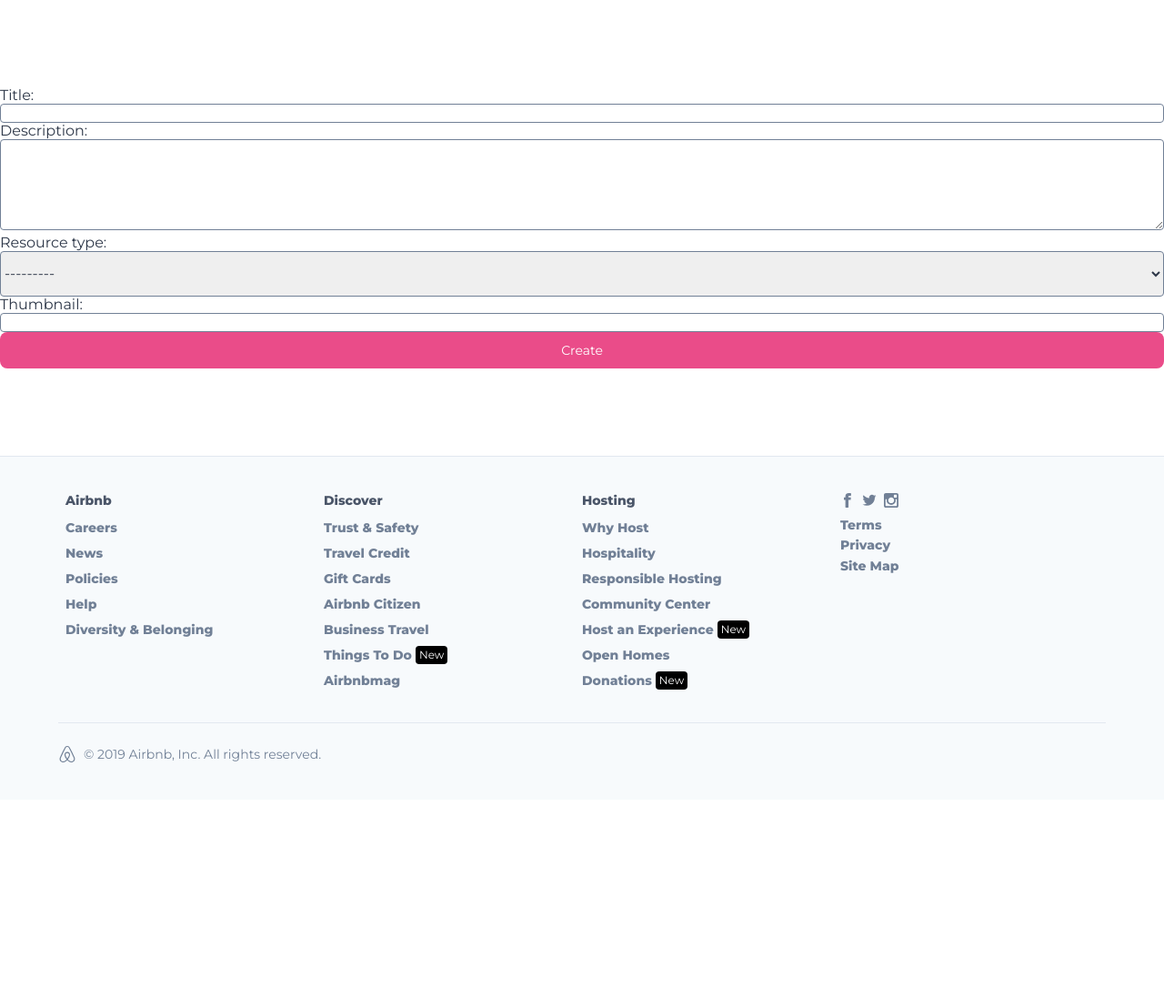
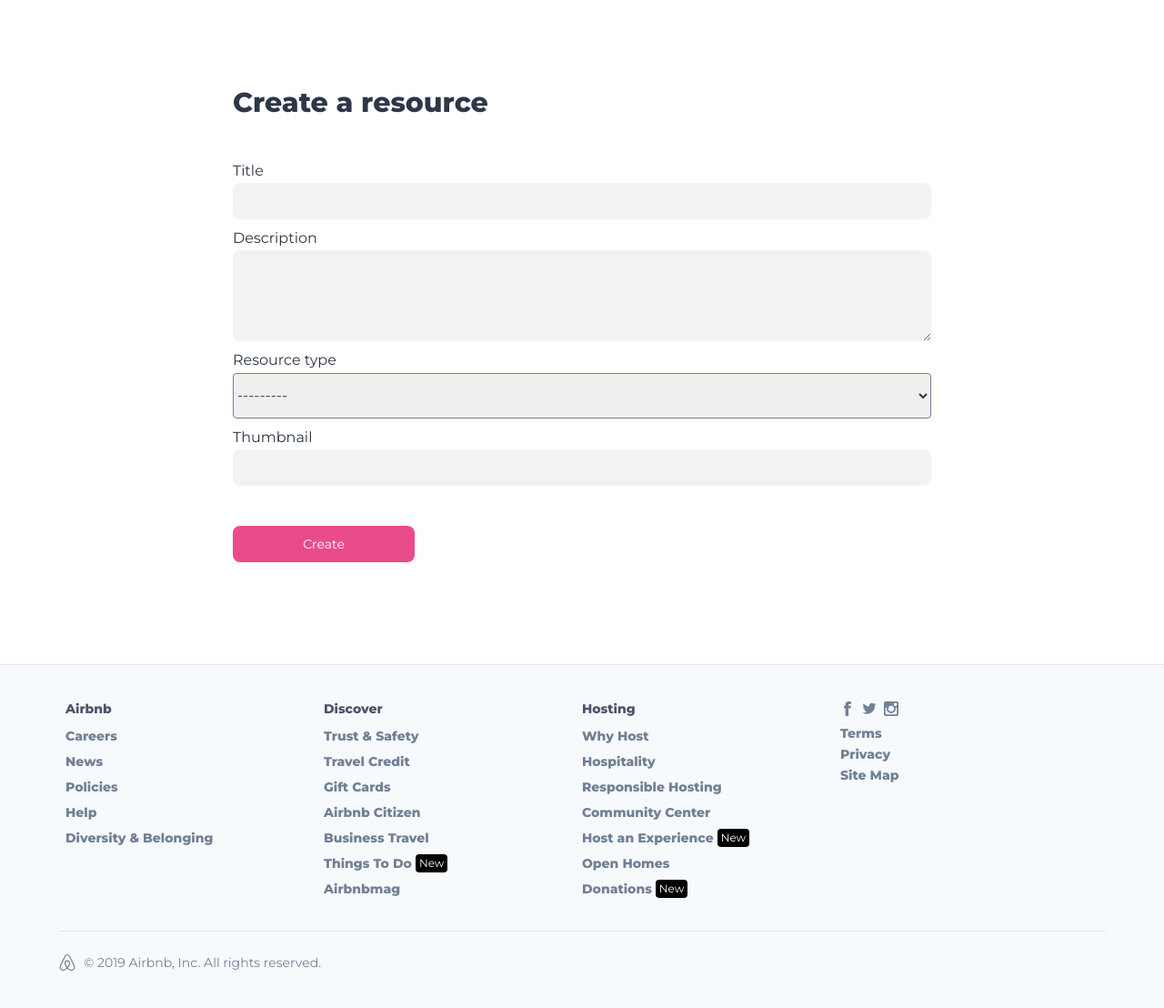
Before and after one commit to yeondam88/dev-resources, a Django app: page /resources/create/ in a window 1280 px wide. Shown: the part 80-1188 px from the top of the page at 91% size. Before the commit the page ends 918 px from the top, so only its background shows below. Run offline with Django 3.2, Linux system fonts and the light colour scheme; some libraries are stand-ins or nearby versions.

Commit message:
styling create form

```diff
--- a/assets/scss/styles.scss
+++ b/assets/scss/styles.scss
@@ -99,6 +99,20 @@ body {
     -webkit-box-sizing: border-box;
     box-sizing: border-box;
     text-align: center;
+}
+
+@mixin input {
+    line-height: 24px;
+    font-weight: 400;
+    width: 100%;
+    height: 40px;
+    padding: 10px 16px;
+    outline: none;
+    border-radius: 8px;
+    -webkit-appearance: none;
+    color: #0d0c22;
+    background-color: #f3f3f4;
+    border: none;
 }
 
 .btn-link {
@@ -470,3 +484,29 @@ body.auth-base {
 .avatar {
     height: 150px;
 }
+
+.input {
+    display: flex;
+    flex-direction: column;
+    justify-content: space-between;
+
+    .label {
+        @apply mb-1
+    }
+
+    input {
+        @include input;
+    }
+
+    textarea {
+        line-height: 24px;
+        font-weight: 400;
+        padding: 10px 16px;
+        outline: none;
+        border-radius: 8px;
+        -webkit-appearance: none;
+        color: #0d0c22;
+        background-color: #f3f3f4;
+        border: none;
+    }
+}
--- a/resources/admin.py
+++ b/resources/admin.py
@@ -4,4 +4,4 @@ from . import models
 
 @admin.register(models.Resources)
 class ResourcesAdmin(admin.ModelAdmin):
-    pass
+    list_display = ("title", "created")
--- a/resources/forms.py
+++ b/resources/forms.py
@@ -1,8 +1,14 @@
 from django import forms
 from . import models
+from taggit.forms import TagWidget
 
 
 class ResourceForm(forms.ModelForm):
 
     class Meta:
         model = models.Resources
+        fields = ("title", "description", "tags", "resource_type", "thumbnail")
+
+    def save(self, *args, **kargs):
+        resource = super().save(commit=False)
+        return resource
--- a/resources/views.py
+++ b/resources/views.py
@@ -1,7 +1,8 @@
 from django.urls import reverse
 from django.shortcuts import render, redirect
-from django.views.generic import ListView, CreateView
+from django.views.generic import ListView, CreateView, FormView
 from .models import Resources
+from . import forms
 from django.contrib import messages
 
 
@@ -10,20 +11,18 @@ class ResourceListView(ListView):
     model = Resources
 
 
-class ResourceCreationView(CreateView):
+class ResourceCreationView(FormView):
 
-    model = Resources
-    fields = [
-        "title",
-        "description",
-        "tags",
-        "resource_type",
-        "thumbnail"
-    ]
+    form_class = forms.ResourceForm
+    template_name = "resources/resources_create.html"
 
     def form_valid(self, form):
+        user = self.request.user
+        tags = form.cleaned_data.get("tags")
         resource = form.save()
-        resource.author = self.request.user
+        resource.author = user
         resource.save()
-        messages.success(self.request, "Resource created!")
+        for tag in tags:
+            resource.tags.add(tag)
+        resource.save()
         return redirect(reverse("core:home"))
--- a/templates/mixins/auth/form_input.html
+++ b/templates/mixins/auth/form_input.html
@@ -1,8 +1,12 @@
 <div class="input {% if field.errors %}has_error{% endif %}">
+    {% if displayLabel %}
+    <label class="label">{{field.label}}</label>
+    {% endif %}
+
     {{field}}
     {% if field.errors %}
-        {% for error in field.errors %}
-        <span class="text-red-700 font-medium text-sm">{{ error }}</span>
-        {% endfor %}
+    {% for error in field.errors %}
+    <span class="text-red-700 font-medium text-sm">{{ error }}</span>
+    {% endfor %}
     {% endif %}
 </div>
--- /dev/null
+++ b/templates/resources/resources_create.html
@@ -0,0 +1,22 @@
+{% extends "base.html" %}
+
+{% block content %}
+    <div class="max-w-3xl mx-auto py-20">
+        <h1 class="font-bold text-3xl py-4">Create a resource</h1>
+        <form method="POST" class="w-full py-8" enctype="multipart/form-data">
+            {% csrf_token %}
+
+            {% if form.non_field_errors %}
+                {% for error in form.non_field_errors %}
+                    <span class="text-red-700 font-medium text-sm">{{ error }}</span>
+                {% endfor %}
+            {% endif %}
+
+            {% for field in form %}
+                {% include 'mixins/auth/form_input.html' with field=field displayLabel=True %}
+            {% endfor %}
+
+            <button class="auth-btn text-white mt-8">Create</button>
+        </form>
+    </div>
+{% endblock content %}
```
Also changed, not shown: static/css/styles.css.
